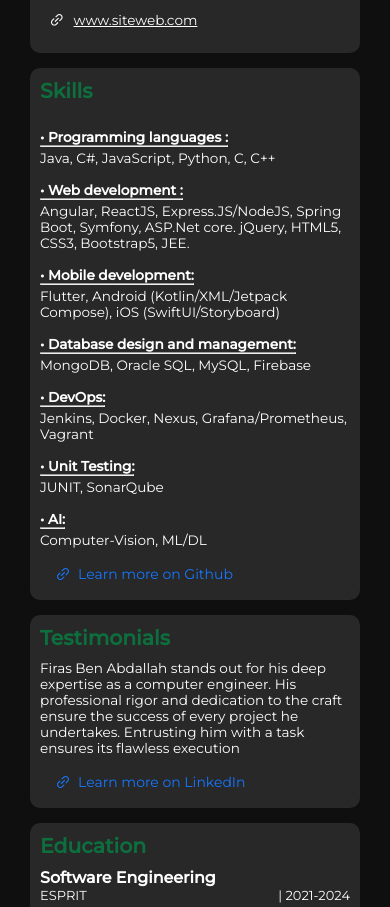
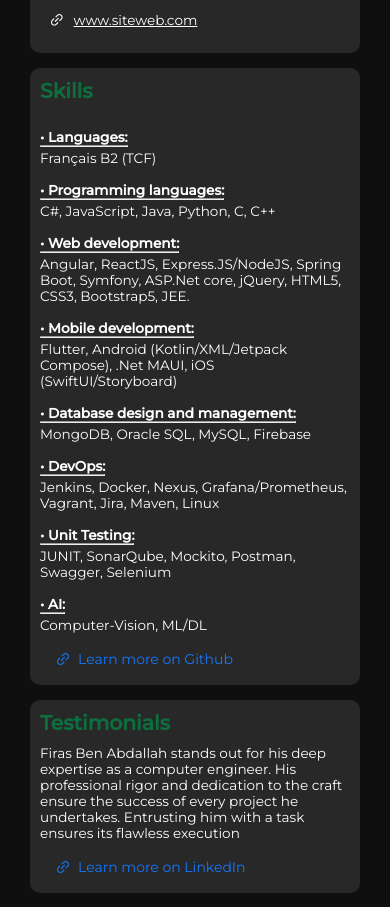
Before and after one commit to FirasBenAbdallah/portfolio, a React (Vite) app: page / in a window 390 px wide. Shown: the part 5940-6847 px from the top of the page. Built offline with nearby package versions, Linux system fonts and the light colour scheme; no server answers; the database is empty; a web font is replaced by a local one.

Commit message:
os detect

```diff
--- a/src/components/AsideComp.jsx
+++ b/src/components/AsideComp.jsx
@@ -13,7 +13,7 @@
   education,
 } from "../data/aside";
 import outlookLogo from "../assets/images/Microsoft_Outlook_new_logo.svg";
-
+const isMobile = /Mobi|Android|iPhone/i.test(navigator.userAgent);
 const AsideComp = ({ language, theme }) => {
   const themeClass = theme === "dark" ? "aside-dark" : "aside-light";
   const [showEmailOptions, setShowEmailOptions] = useState(false);
@@ -75,7 +75,7 @@
                         : "0 0 10px rgba(255, 255, 255, 0.5)",
                   }}
                 >
-                  <a
+                  {/* <a
                     href="https://mail.google.com/mail/u/0/?view=cm&fs=1&to=firas.benabdallah@esprit.tn"
                     target="_blank"
                     rel="noopener noreferrer"
@@ -99,6 +99,56 @@
 
                   <a
                     href="https://outlook.live.com/owa/?path=/mail/action/compose&to=firas.benabdallah@esprit.tn"
+                    target="_blank"
+                    rel="noopener noreferrer"
+                    style={{
+                      display: "flex",
+                      alignItems: "center",
+                      gap: "8px",
+                      textDecoration: "none",
+                      color: "inherit",
+                    }}
+                  >
+                    <img
+                      src={outlookLogo}
+                      alt="Outlook"
+                      width="20"
+                      height="20"
+                    />
+                    Outlook
+                  </a> */}
+                  <a
+                    href={
+                      isMobile
+                        ? "googlegmail://co?to=firas.benabdallah@esprit.tn"
+                        : "https://mail.google.com/mail/u/0/?view=cm&fs=1&to=firas.benabdallah@esprit.tn"
+                    }
+                    target="_blank"
+                    rel="noopener noreferrer"
+                    style={{
+                      display: "flex",
+                      alignItems: "center",
+                      gap: "8px",
+                      marginBottom: "8px",
+                      textDecoration: "none",
+                      color: "inherit",
+                    }}
+                  >
+                    <img
+                      src="https://www.gstatic.com/images/branding/product/1x/gmail_2020q4_48dp.png"
+                      alt="Gmail"
+                      width="20"
+                      height="20"
+                    />
+                    Gmail
+                  </a>
+
+                  <a
+                    href={
+                      isMobile
+                        ? "ms-outlook://compose?to=firas.benabdallah@esprit.tn"
+                        : "https://outlook.live.com/owa/?path=/mail/action/compose&to=firas.benabdallah@esprit.tn"
+                    }
                     target="_blank"
                     rel="noopener noreferrer"
                     style={{
@@ -140,11 +190,19 @@
           <br />
           <p>
             <div class="inline-container">
+              <strong>{skills.theme8[language]}</strong>
+              <hr />
+            </div>
+            <br />
+            Français B2 (TCF)
+            <br />
+            <br />
+            <div class="inline-container">
               <strong>{skills.theme1[language]}</strong>
               <hr />
             </div>
             <br />
-            Java, C#, JavaScript, Python, C, C++
+            C#, JavaScript, Java, Python, C, C++
             <br />
             <br />
             <div class="inline-container">
@@ -153,7 +211,7 @@
             </div>
             <br />
             Angular, ReactJS, Express.JS/NodeJS, Spring Boot, Symfony, ASP.Net
-            core. jQuery, HTML5, CSS3, Bootstrap5, JEE.
+            core, jQuery, HTML5, CSS3, Bootstrap5, JEE.
             <br />
             <br />
             <div class="inline-container">
@@ -161,7 +219,7 @@
               <hr />
             </div>
             <br />
-            Flutter, Android (Kotlin/XML/Jetpack Compose), iOS
+            Flutter, Android (Kotlin/XML/Jetpack Compose), .Net MAUI, iOS
             (SwiftUI/Storyboard)
             <br />
             <br />
@@ -178,7 +236,8 @@
               <hr />
             </div>
             <br />
-            Jenkins, Docker, Nexus, Grafana/Prometheus, Vagrant
+            Jenkins, Docker, Nexus, Grafana/Prometheus, Vagrant, Jira, Maven,
+            Linux
             <br />
             <br />
             <div class="inline-container">
@@ -186,7 +245,7 @@
               <hr />
             </div>
             <br />
-            JUNIT, SonarQube
+            JUNIT, SonarQube, Mockito, Postman, Swagger, Selenium
             <br />
             <br />
             <div class="inline-container">
@@ -259,7 +318,13 @@
           <h2 style={{ textTransform: "uppercase", fontWeight: "bold" }}>
             Certifications
           </h2>
-          <ul style={{ paddingLeft: "0", listStyleType: "none", marginTop: "10px" }}>
+          <ul
+            style={{
+              paddingLeft: "0",
+              listStyleType: "none",
+              marginTop: "10px",
+            }}
+          >
             {[
               "Azure Data Fundamentals",
               "Azure Fundamentals (AZ-900)",
--- a/src/components/HeaderComp.jsx
+++ b/src/components/HeaderComp.jsx
@@ -106,9 +106,9 @@
               transform: "translate(-50%, -50%)",
               background: "#fff",
               borderRadius: "10px",
-              padding: "20px",
+              padding: "10px",
               boxShadow: "0px 0px 10px rgba(0, 0, 0, 0.1)",
-              width: "90%",
+              width: "80%",
               maxWidth: "600px",
             },
             overlay: {
--- a/src/data/aside.js
+++ b/src/data/aside.js
@@ -19,11 +19,11 @@
     french: "Compétences",
   },
   theme1: {
-    english: "• Programming languages :",
+    english: "• Programming languages:",
     french: "• Langages de programmation :",
   },
   theme2: {
-    english: "• Web development :",
+    english: "• Web development:",
     french: "• Développement web :",
   },
   theme3: {
@@ -45,6 +45,10 @@
   theme7: {
     english: "• AI:",
     french: "• IA :",
+  },
+  theme8: {
+    english: "• Languages:",
+    french: "• Langues :",
   },
   link: {
     english: "Learn more on Github",
--- a/src/styles/Aside.css
+++ b/src/styles/Aside.css
@@ -66,11 +66,11 @@
 }
 
 aside .section .language-item .second {
-  width: 85%;
+  width: 90%;
 }
 
 aside .section .language-item .third {
-  width: 70%;
+  width: 75%;
 }
 
 @media (max-width: 1000px) {
--- a/src/styles/Header.css
+++ b/src/styles/Header.css
@@ -9,7 +9,11 @@
 }
 
 .firas-pic:hover {
-  transform: scale(1.3);
+  transform: scale(1.6);
+  transition: transform 0.5s ease;
+  margin-left: 16px;
+  border-radius: 50%;
+  box-shadow: 0 0 10px rgba(185, 185, 15, 0.3);
 }
 
 /* HEADER LEFT */
```
